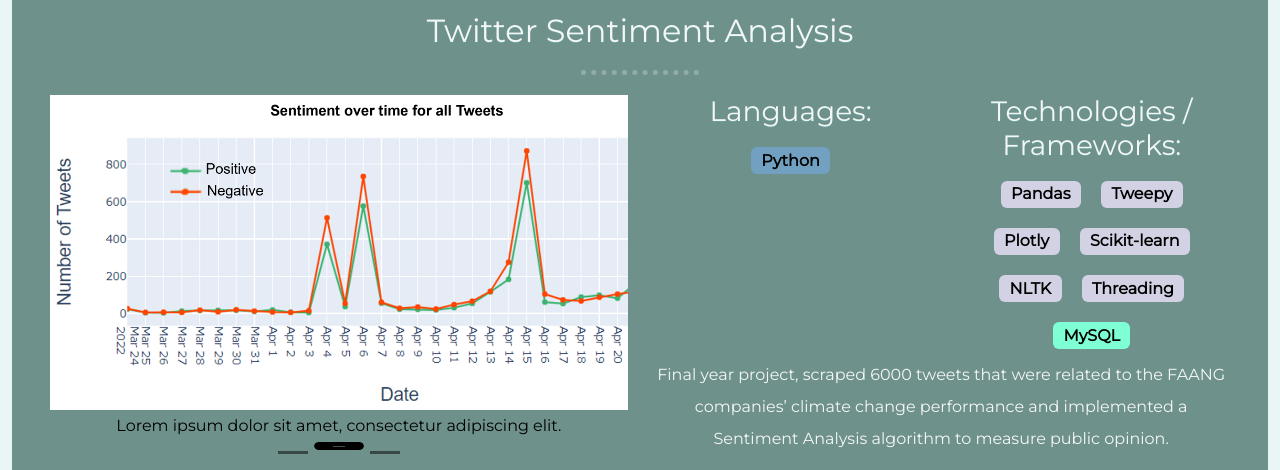
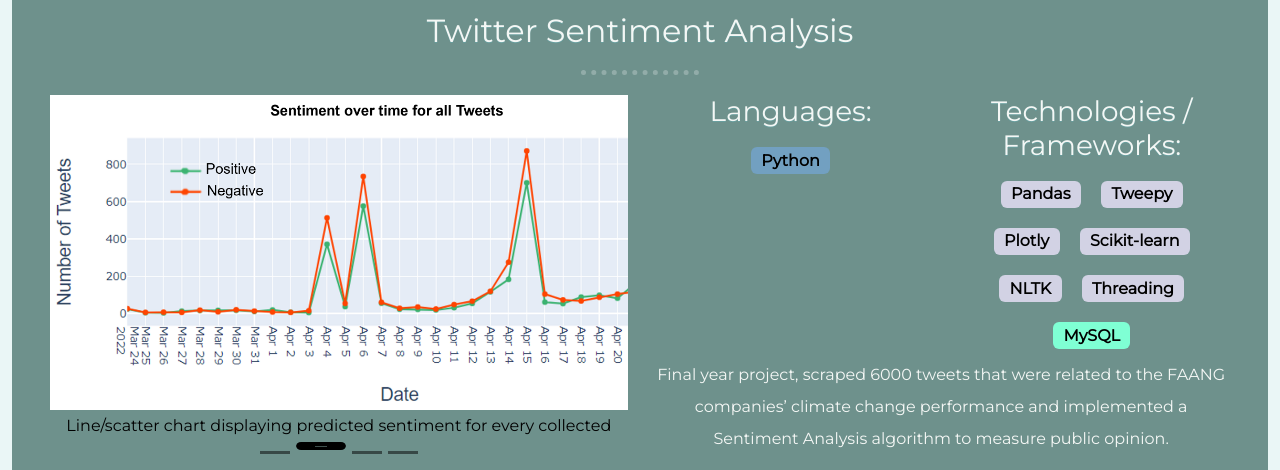
Before and after one commit to samcdonovan/Personal-Site, a Next.js app: page /projects in a window 1280 px wide. Shown: the part 292-762 px from the top of the page. Built offline with nearby package versions, Linux system fonts and the light colour scheme; a web font is replaced by a local one.

Commit message:
Update project data and change carousel images to map function

```diff
--- a/src/components/Project.jsx
+++ b/src/components/Project.jsx
@@ -3,27 +3,6 @@ import Carousel from 'react-bootstrap/Carousel';
 
 export default function Project(props) {
     /*
-         {props.images.map((image) => {
-                                return (
-                                    <Carousel.Item className="item">
-                                        <img
-                                            className="d-block w-100"
-                                            src={image.src}
-                                            alt="First slide"
-                                        />
-                                    </Carousel.Item>)
-                            })}
-                            */
-    return (
-        <div className="container-fluid">
-            <div className={"project justify-content-center bg-" + (props.id % 2 === 0 ? "1" : "2")}>
-
-                <h2 className="section-title">{props.title}</h2>
-                <hr className="separator" />
-                <div className="row">
-                    <div className="col-md-6">
-
-                        <Carousel controls={false} variant="dark">
 
                                 <Carousel.Item className="item">
                                     <img
@@ -56,10 +35,36 @@ export default function Project(props) {
                                         <p>Lorem ipsum dolor sit amet, consectetur adipiscing elit.</p>
                                     </Carousel.Caption>
                                 </Carousel.Item>
+                                */
+    return (
+        <div className="container-fluid">
+            <div className={"project justify-content-center bg-" + (props.id % 2 === 0 ? "1" : "2")}>
+
+                <h2 className="section-title">{props.title}</h2>
+                <hr className="separator" />
+                <div className="row">
+                    {props.images === undefined ? null :
+                        <div className="col-md-6">
+
+                            <Carousel controls={false} variant="dark">
+                                {props.images.map((image, index) => {
+                                    return (
+                                        <Carousel.Item className="item">
+                                            <img
+                                                className="d-block"
+                                                src={image.src}
+                                                alt={props.title + " slide " + index}
+                                            />
+                                            <Carousel.Caption>
+                                                <p>{image.caption}</p>
+                                            </Carousel.Caption>
+                                        </Carousel.Item>)
+                                })}
                             </Carousel>
                         </div>
+                    }
 
-                    <div className="col-md-6">
+                    <div className={"col-" + (props.images === undefined ? "lg-12" : "md-6")}>
                         <div className="row">
                             <div className={"col-" + (props.technologies === undefined ? "lg-12" : "md-6")}>
 
--- a/src/pages/projects.js
+++ b/src/pages/projects.js
@@ -12,6 +12,7 @@ export default function Projects() {
             key={project.id}
             id={project.id}
             title={project.title}
+            images={project.images}
             languages={project.languages}
             technologies={project.technologies}
             description={project.description}
--- a/src/project_data.js
+++ b/src/project_data.js
@@ -2,6 +2,12 @@ const projects = [
   {
     id: 0,
     title: "Twitter Sentiment Analysis",
+    images: [
+      { src: "img/projects/sentiment1.png", caption: "Pie chart displaying overall sentiment for all collected Tweets." },
+      { src: "img/projects/sentiment2.png", caption: "Line/scatter chart displaying predicted sentiment for every collected Tweet over time" },
+      { src: "img/projects/sentiment3.png", caption: "Bar chart showing results from a 5-fold test comparing this project’s implementation against Scikit-learn's classifier" },
+      { src: "img/projects/sentiment4.png", caption: "Confusion matrix for Multinomial Naïve Bayes implementation (percentages are rounded to 1 D.P.). Calculated from the averages of each confusion matrix for the 5-fold test" }
+    ],
     languages: [
       { lang: "Python", type: "py" }
     ],
```
Also changed, not shown: public/img/projects/sentimentOLD.png (deleted). Lines whose indentation alone changed are shown as unchanged.
